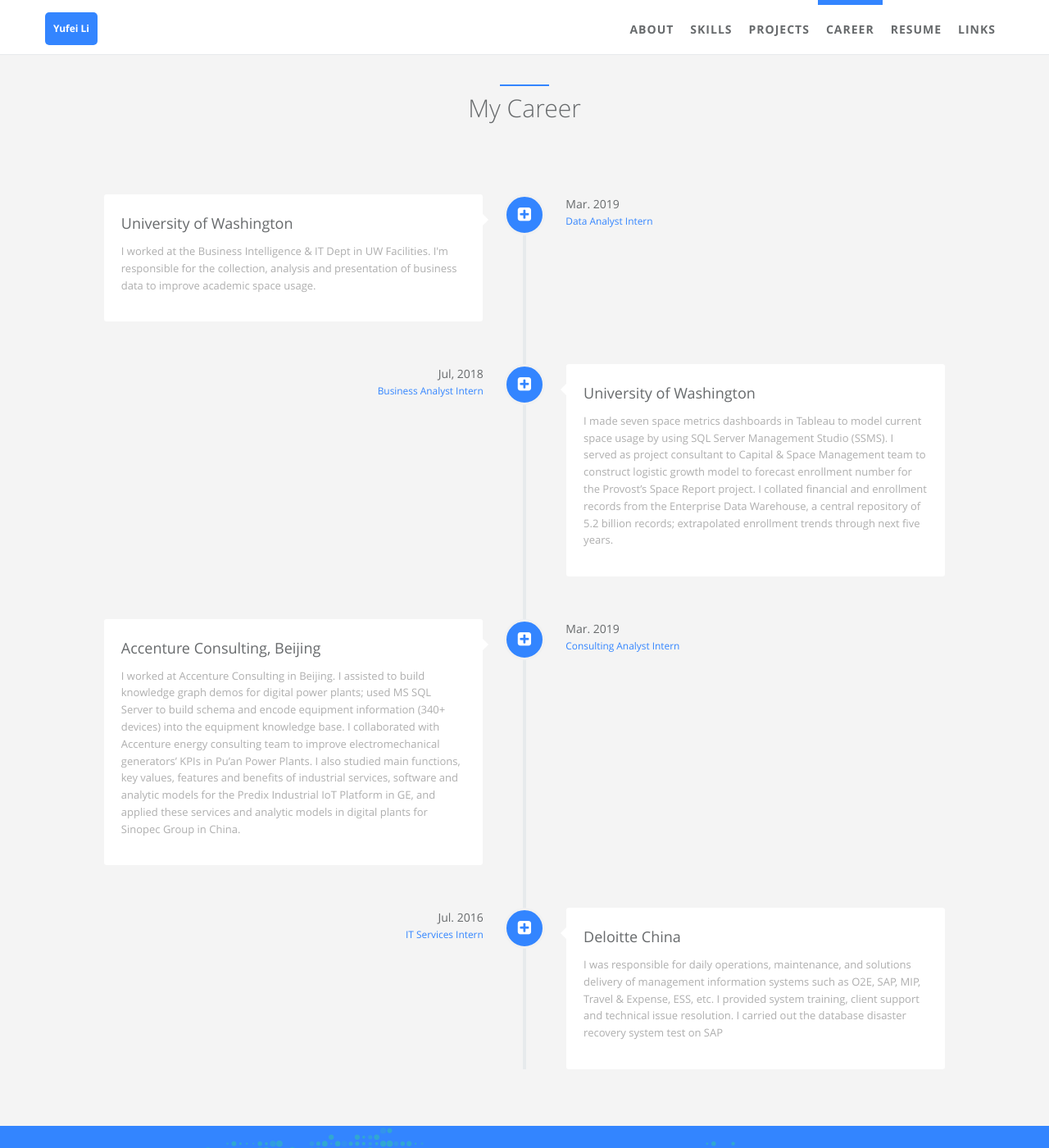
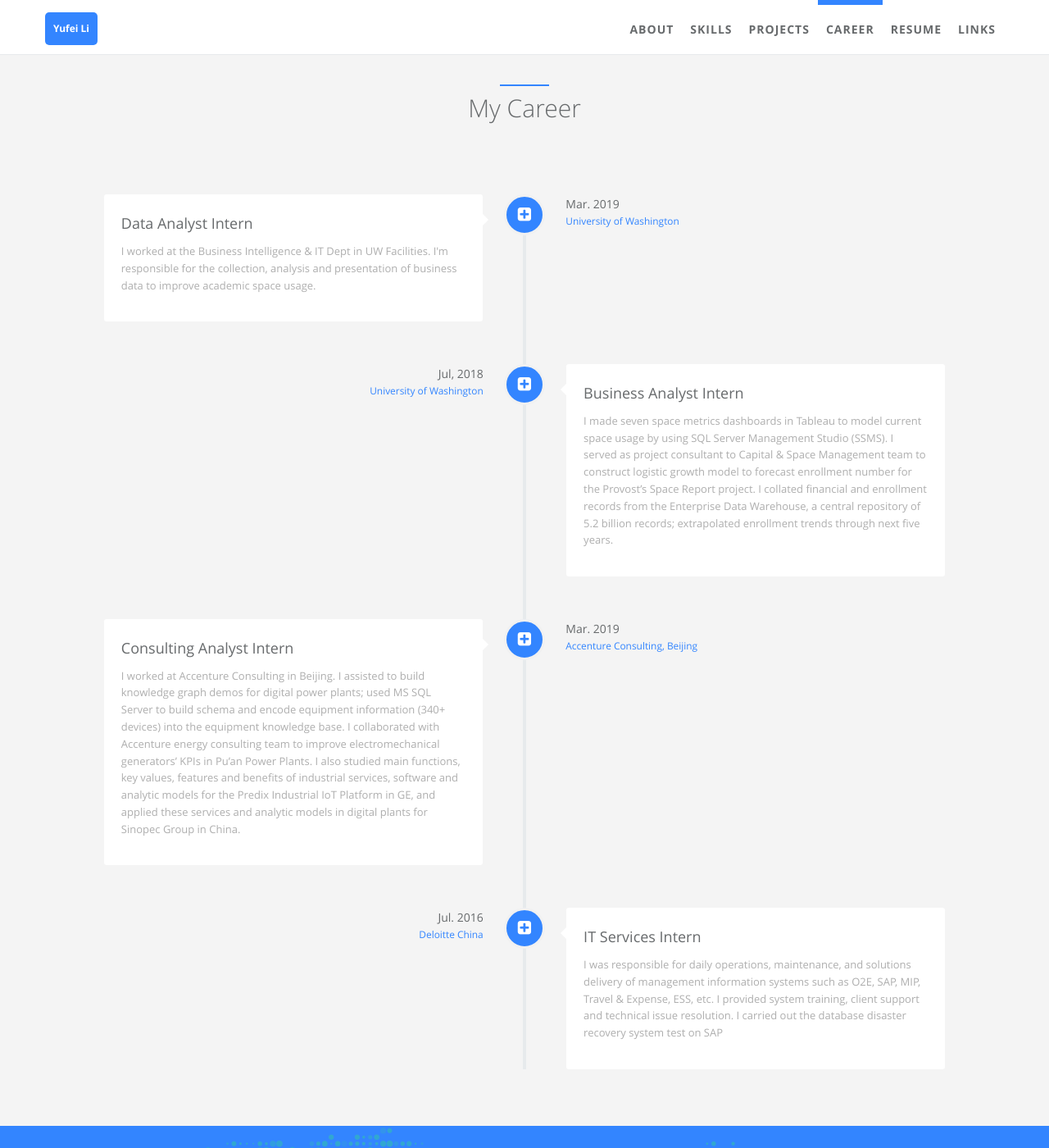
Before and after one commit to Kate0528/Kate0528.github.io, a Jekyll site: the page built from index.html, in a window 1280 px wide and 1400 px high, scrolled down 2191 px. Shown: the whole window at 82% size. Built offline with Jekyll 4.4.1, drawn with Linux system fonts in a browser that asks for light colours; part of the change alters nothing that is shown.

```diff
--- a/_data/index/careers.yml
+++ b/_data/index/careers.yml
@@ -1,7 +1,7 @@
 # careers section data
 # if you don't have language feature(language.yml is empty), ignore "i18n" items
 - name:
-    detail: University of Washington
+    detail: Data Analyst Intern
     #i18n: company_a
   desc:
     detail: I worked at the Business Intelligence & IT Dept in UW Facilities. I'm responsible for the collection, analysis and presentation of business data to improve academic space usage.
@@ -10,12 +10,12 @@
     detail: Mar. 2019
     #i18n: company_a_date
   job:
-    detail: Data Analyst Intern
+    detail: University of Washington
     #i18n: company_a_job
   icon: fa-plus-square
 
 - name:
-    detail: University of Washington
+    detail: Business Analyst Intern
     #i18n: company_b
   desc:
     detail: I made seven space metrics dashboards in Tableau to model current space usage by using SQL Server Management Studio (SSMS).  I served as project consultant to Capital & Space Management team to construct logistic growth model to forecast enrollment number for the Provost’s Space Report project. I collated financial and enrollment records from the Enterprise Data Warehouse, a central repository of 5.2 billion records; extrapolated enrollment trends through next five years.
@@ -24,12 +24,12 @@
     detail: Jul, 2018
     #i18n: company_b_date
   job:
-    detail: Business Analyst Intern
+    detail: University of Washington
     #i18n: company_b_job
   icon: fa-plus-square
 
 - name:
-    detail: Accenture Consulting, Beijing
+    detail: Consulting Analyst Intern
     #i18n: company_a
   desc:
     detail: I worked at Accenture Consulting in Beijing. I assisted to build knowledge graph demos for digital power plants; used MS SQL Server to build schema and encode equipment information (340+ devices) into the equipment knowledge base. I collaborated with Accenture energy consulting team to improve electromechanical generators’ KPIs in Pu’an Power Plants. I also studied main functions, key values, features and benefits of industrial services, software and analytic models for the Predix Industrial IoT Platform in GE, and applied these services and analytic models in digital plants for Sinopec Group in China.
@@ -39,12 +39,12 @@
     detail: Mar. 2019
     #i18n: company_a_date
   job:
-    detail: Consulting Analyst Intern
+    detail: Accenture Consulting, Beijing
     #i18n: company_a_job
   icon: fa-plus-square
 
 - name:
-    detail: Deloitte China
+    detail: IT Services Intern
     #i18n: company_a
   desc:
     detail: I was responsible for daily operations, maintenance, and solutions delivery of management information systems such as O2E, SAP, MIP, Travel & Expense, ESS, etc. I provided system training, client support and technical issue resolution. I carried out the database disaster recovery system test on SAP
@@ -53,6 +53,6 @@
     detail: Jul. 2016
     #i18n: company_a_date
   job:
-    detail: IT Services Intern
+    detail: Deloitte China
     #i18n: company_a_job
   icon: fa-plus-square
```
